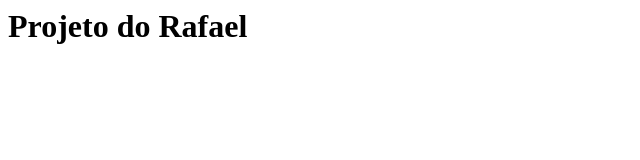
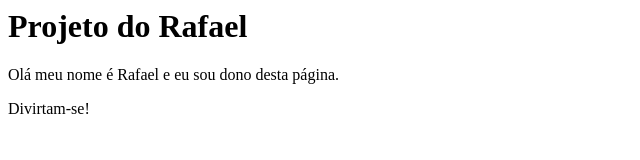
Before and after one commit to rtmesquita/curso-git, a plain HTML site: page index.html in a window 1280 px wide. Shown: the whole page, without its empty margins (0-640 px from the left). Drawn offline with Linux system fonts and the light colour scheme.

Commit message:
Criação do body

```diff
--- a/index.html
+++ b/index.html
@@ -1,6 +1,9 @@
 <html>
-    <head></head>
+    <head>
+        <h1>Projeto do Rafael</h1>
+    </head>
     <body>
-        <h1>Projeto do Rafael</h1>
+        <p>Olá meu nome é Rafael e eu sou dono desta página.</p>
+        <p>Divirtam-se!</p>
     </body>
 </html>
```
